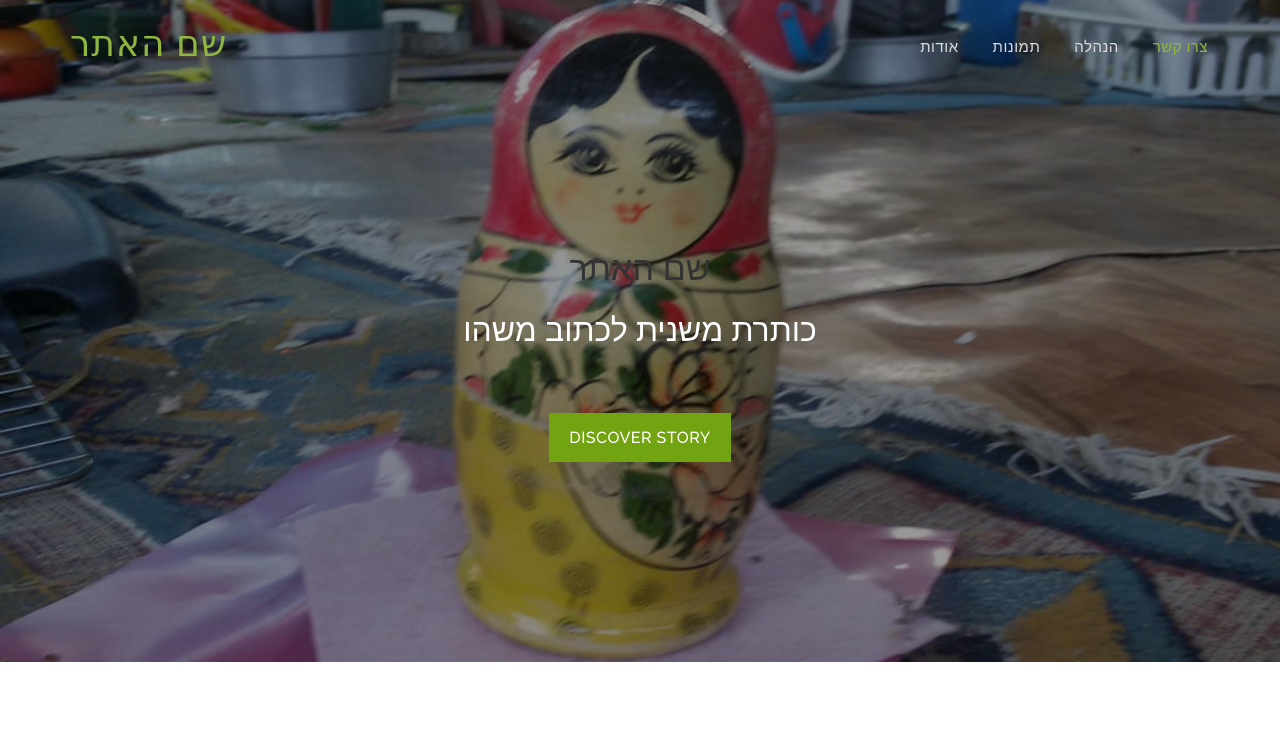
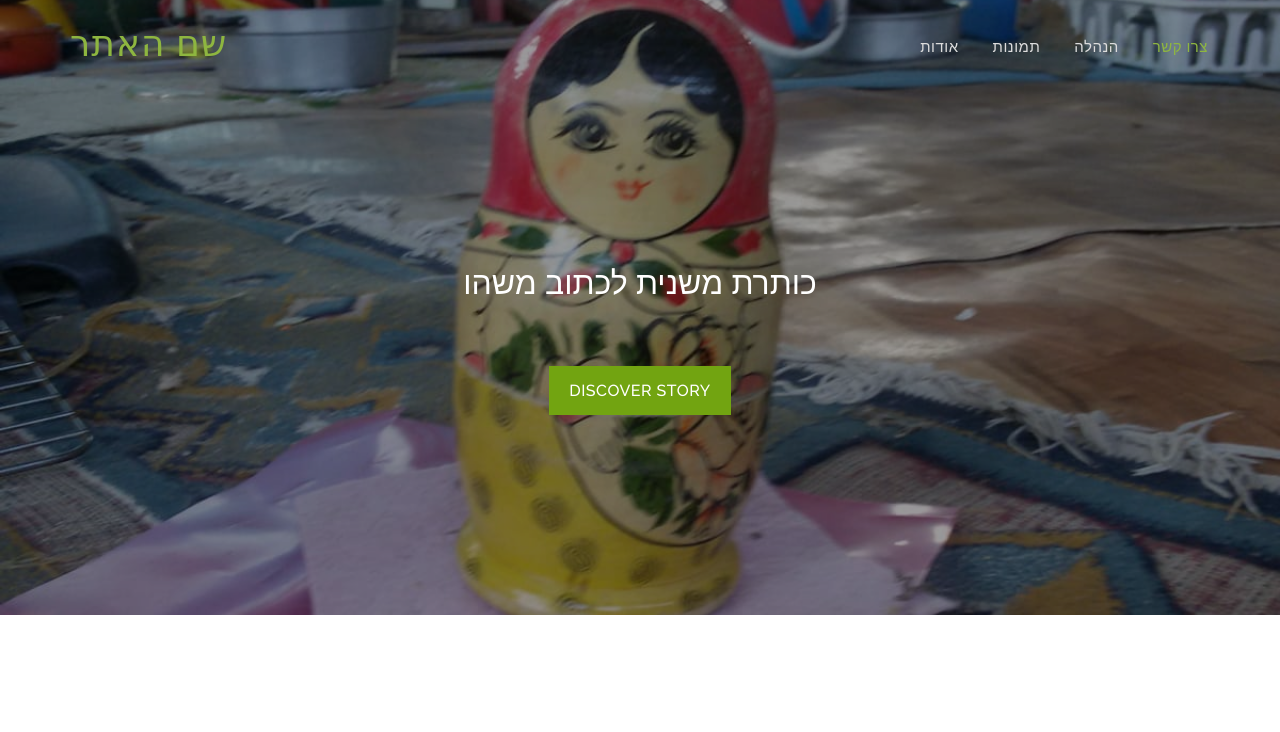
Before and after one commit to assafra/Test33, a plain HTML site: page site2/index.html in a window 1280 px wide. Shown: the top 732 px of the page. Drawn offline with nearby package versions, Linux system fonts and the light colour scheme.

Commit message:
Add files via upload

```diff
--- a/site2/index.html
+++ b/site2/index.html
@@ -64,7 +64,7 @@
       <div class="container">
         <div class="row">
           <div class="intro-text">
-            <h2 style="font-weight:normal">שם האתר</h2>
+            <!--h2 style="font-weight:normal">שם האתר</h2-->
             <p>כותרת משנית לכתוב משהו</p>
             <a href="#about" class="btn btn-custom btn-lg page-scroll">Discover Story</a> </div>
         </div>
```
